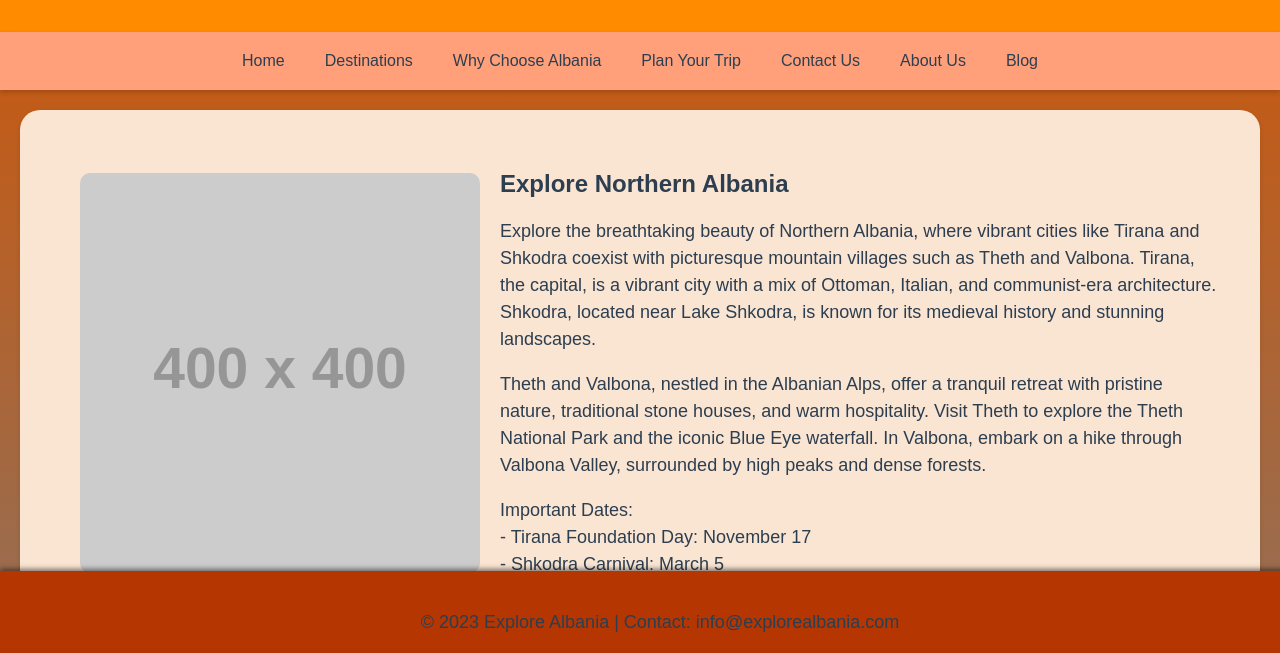
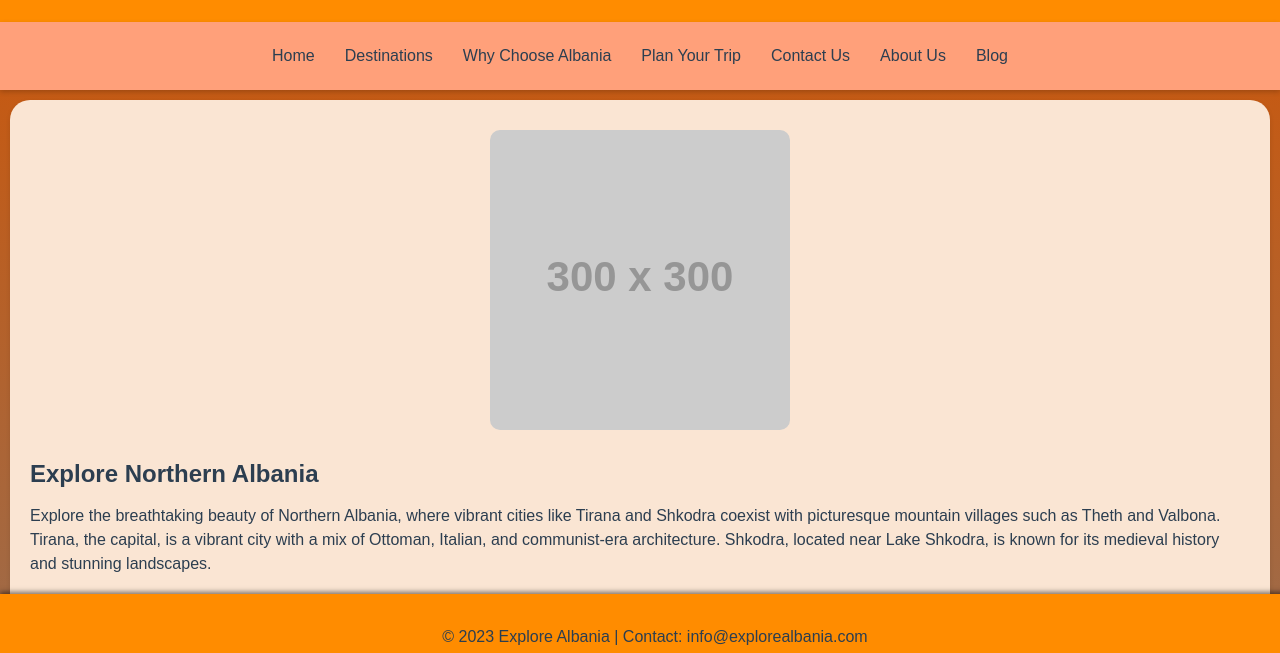
Before and after one commit to imNewD/t, a plain HTML site: page index.html in a window 1280 px wide. Shown: the part 126-779 px from the top of the page. Drawn offline with Linux system fonts and the light colour scheme; placeholder pictures from the web are drawn by us.

Commit message:
index.html

```diff
--- a/index.html
+++ b/index.html
@@ -1,62 +1,17 @@
 <!DOCTYPE html>
 <html lang="en">
+
 <head>
-    <meta charset="UTF-8" />
-    <meta name="viewport" content="width=device-width, initial-scale=1.0" />
+    <meta charset="UTF-8">
+    <meta name="viewport" content="width=device-width, initial-scale=1.0">
     <title>Explore Albania - Discover the Beauty of the Balkans</title>
-    <script>
-      document.addEventListener("scroll", function () {
-        const body = document.body;
-        const scrollTop = document.documentElement.scrollTop || body.scrollTop;
-        const scrollHeight =
-          document.documentElement.scrollHeight || body.scrollHeight;
-        const windowHeight =
-          document.documentElement.clientHeight || body.clientHeight;
-        const scrollPercentage =
-          (scrollTop / (scrollHeight - windowHeight)) * 100;
-
-        const colorStart = [211, 84, 0]; // Dark Orange-Red
-        const colorMiddle = [196, 57, 43]; // Dark Red
-        const colorEnd = [52, 152, 219]; // Light Blue
-        let color;
-
-        if (scrollPercentage < 50) {
-          color = colorStart.map((channel, i) =>
-            Math.round(
-              channel + (colorMiddle[i] - channel) * (scrollPercentage / 50)
-            )
-          );
-        } else {
-          color = colorMiddle.map((channel, i) =>
-            Math.round(
-              channel + (colorEnd[i] - channel) * ((scrollPercentage - 50) / 50)
-            )
-          );
-        }
-
-        document.body.style.background = `linear-gradient(to bottom, rgb(${color.join(
-          ","
-        )}) 0%, rgb(${colorEnd.join(",")}) 100%)`;
-
-        // Change footer background color
-        const footer = document.querySelector("footer");
-        const footerColor = color.map((value) => Math.max(0, value - 30)); // Make the footer color slightly darker
-        footer.style.backgroundColor = `rgb(${footerColor.join(",")})`;
-      });
-    </script>
     <style>
         body {
             font-family: "Arial", sans-serif;
             margin: 0;
             padding: 0;
             color: #2c3e50;
-        background: linear-gradient(
-          to bottom,
-          #d35400,
-          #c0392b,
-          #3498db,
-          #2980b9
-        );
+            background: linear-gradient(to bottom, #d35400, #c0392b, #3498db, #2980b9);
             transition: background 0.5s;
         }
 
@@ -70,6 +25,7 @@
 
         nav {
             display: flex;
+            flex-wrap: wrap;
             justify-content: center;
             background-color: #ffa07a;
             padding: 10px;
@@ -80,7 +36,7 @@
             color: #2c3e50;
             padding: 10px;
             text-decoration: none;
-        margin: 0 10px;
+            margin: 5px;
             transition: color 0.3s;
         }
 
@@ -90,45 +46,42 @@
 
         section {
             display: flex;
+            flex-direction: column;
             align-items: center;
-        padding: 40px;
+            padding: 20px;
             text-align: left;
-        margin: 20px;
+            margin: 10px;
             border-radius: 20px;
             background-color: #fae5d3;
             box-shadow: 0 2px 5px rgba(0, 0, 0, 0.1);
             position: relative;
         }
 
-      section:nth-child(even) {
-        flex-direction: row-reverse;
-        background-color: #d5e4f3;
-      }
-
         h2 {
             color: #2c3e50;
-        margin-bottom: 20px;
+            margin-bottom: 10px;
         }
 
         section img {
             width: 100%;
-        max-width: 400px;
+            max-width: 300px;
             height: auto;
             border-radius: 10px;
-        margin: 20px;
+            margin: 10px 0;
         }
 
         p {
             color: #2c3e50;
-        font-size: 18px;
+            font-size: 16px;
             line-height: 1.5;
+            margin-bottom: 10px;
         }
 
         footer {
             background-color: #ff8c00;
             color: #fff;
             text-align: center;
-        padding: 20px;
+            padding: 15px;
             position: fixed;
             bottom: 0;
             width: 100%;
@@ -137,12 +90,12 @@
 
         .scroll-to-top {
             position: fixed;
-        bottom: 20px;
-        right: 20px;
+            bottom: 10px;
+            right: 10px;
             background-color: #3498db;
             color: #fff;
             border: none;
-        padding: 10px 20px;
+            padding: 5px 10px;
             border-radius: 5px;
             cursor: pointer;
             transition: background-color 0.3s;
@@ -172,7 +125,7 @@
     </nav>
 
     <section>
-      <img src="https://via.placeholder.com/400" alt="Northern Albania" />
+        <img src="https://via.placeholder.com/300" alt="Northern Albania" />
         <div>
             <h2>Explore Northern Albania</h2>
             <p>
@@ -223,11 +176,11 @@
                 - Berat Day: October 10
             </p>
         </div>
-      <img src="https://via.placeholder.com/400" alt="Middle Albania" />
+        <img src="https://via.placeholder.com/300" alt="Middle Albania" />
     </section>
 
     <section>
-      <img src="https://via.placeholder.com/400" alt="South Albania" />
+        <img src="https://via.placeholder.com/300" alt="South Albania" />
         <div>
             <h2>Experience South Albania</h2>
             <p>
@@ -311,4 +264,5 @@
         }
     </script>
 </body>
+
 </html>
```
Lines whose indentation alone changed are shown as unchanged.
